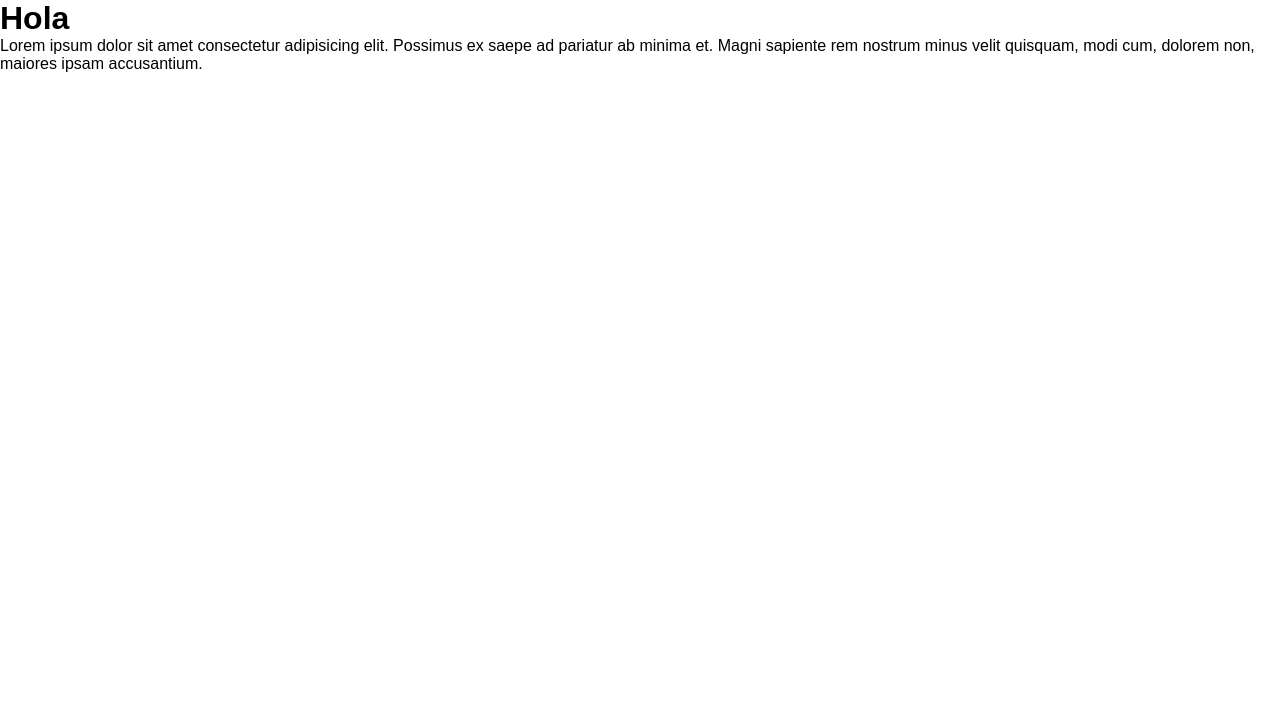
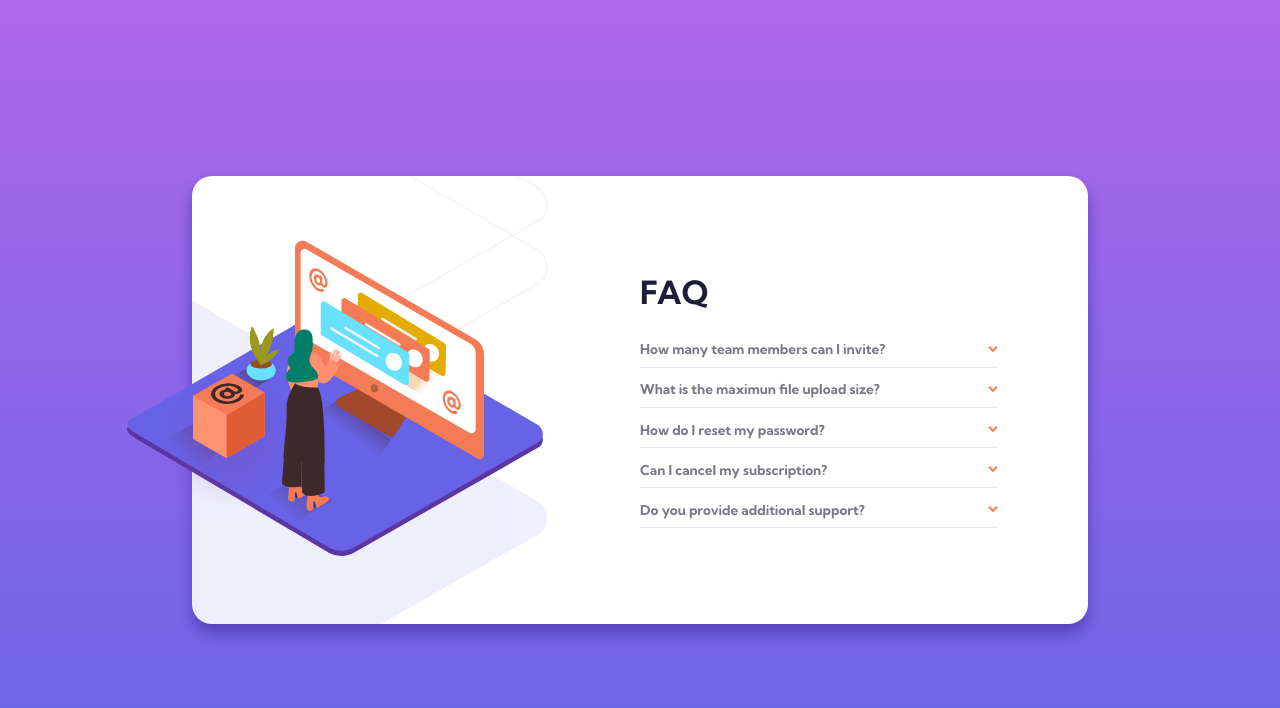
Before and after one commit to jeremyaza/faq-accordion-card-main, a website: page public/index.html in a window 1280 px wide. Drawn offline with Linux system fonts and the light colour scheme.

Commit message:
FAQ accordion card

```diff
--- a/public/index.html
+++ b/public/index.html
@@ -4,15 +4,59 @@
     <meta charset="UTF-8" />
     <meta name="viewport" content="width=device-width, initial-scale=1.0" />
     <meta name="author" content="Jeremy Aza" />
-    <link rel="icon" type="image/png" sizes="32x32" href="./images/favicon-32x32.png" />
+    <link rel="icon" type="image/png" sizes="32x32" href="./img/favicon-32x32.png" />
+    <link href="https://fonts.googleapis.com/css2?family=Kumbh+Sans:wght@400;700&display=swap" rel="stylesheet" />
     <title>Frontend Mentor | FAQ accordion card</title>
     <link rel="stylesheet" href="css/main.css" />
   </head>
   <body>
-    <h1>Hola</h1>
-    <p>
-      Lorem ipsum dolor sit amet consectetur adipisicing elit. Possimus ex saepe ad pariatur ab minima et. Magni sapiente rem nostrum minus velit quisquam, modi cum, dolorem non,
-      maiores ipsam accusantium.
-    </p>
+    <div id="content_main">
+      <div id="content_card">
+        <div class="content_icons">
+          <div class="icon_woman">
+            <img src="./img/illustration-woman-online-desktop.svg" alt="woman" id="Woman" />
+          </div>
+          <img src="./img/illustration-box-desktop.svg" alt="box" id="Box" />
+        </div>
+        <div class="content_information">
+          <h2>FAQ</h2>
+          <div class="info info_one">
+            <div class="dropdown">
+              <input type="checkbox" id="down1" class="down" />
+              <label for="down1" class="title_info">How many team members can I invite? <img class="icon-arrow" src="./img/icon-arrow-down.svg" alt="icon arrow" /></label>
+              <p class="description_info">Lorem, ipsum dolor sit amet consectetur adipisicing elit. Numquam iusto perspiciatis explicabo.</p>
+            </div>
+          </div>
+          <div class="info info_two">
+            <div class="dropdown">
+              <input type="checkbox" id="down2" class="down" />
+              <label for="down2" class="title_info">What is the maximun file upload size? <img class="icon-arrow" src="./img/icon-arrow-down.svg" alt="icon arrow" /></label>
+              <p class="description_info">No more than 2GB. All files in your account must fit your allotted storage space.</p>
+            </div>
+          </div>
+          <div class="info info_three">
+            <div class="dropdown">
+              <input type="checkbox" id="down3" class="down" />
+              <label for="down3" class="title_info">How do I reset my password? <img class="icon-arrow" src="./img/icon-arrow-down.svg" alt="icon arrow" /></label>
+              <p class="description_info">Lorem, ipsum dolor sit amet consectetur adipisicing elit. Numquam iusto perspiciatis explicabo.</p>
+            </div>
+          </div>
+          <div class="info info_four">
+            <div class="dropdown">
+              <input type="checkbox" id="down4" class="down" />
+              <label for="down4" class="title_info">Can I cancel my subscription? <img class="icon-arrow" src="./img/icon-arrow-down.svg" alt="icon arrow" /></label>
+              <p class="description_info">Lorem, ipsum dolor sit amet consectetur adipisicing elit. Numquam iusto perspiciatis explicabo.</p>
+            </div>
+          </div>
+          <div class="info info_five">
+            <div class="dropdown">
+              <input type="checkbox" id="down5" class="down" />
+              <label for="down5" class="title_info">Do you provide additional support? <img class="icon-arrow" src="./img/icon-arrow-down.svg" alt="icon arrow" /></label>
+              <p class="description_info">Lorem, ipsum dolor sit amet consectetur adipisicing elit. Numquam iusto perspiciatis explicabo.</p>
+            </div>
+          </div>
+        </div>
+      </div>
+    </div>
   </body>
 </html>
```
